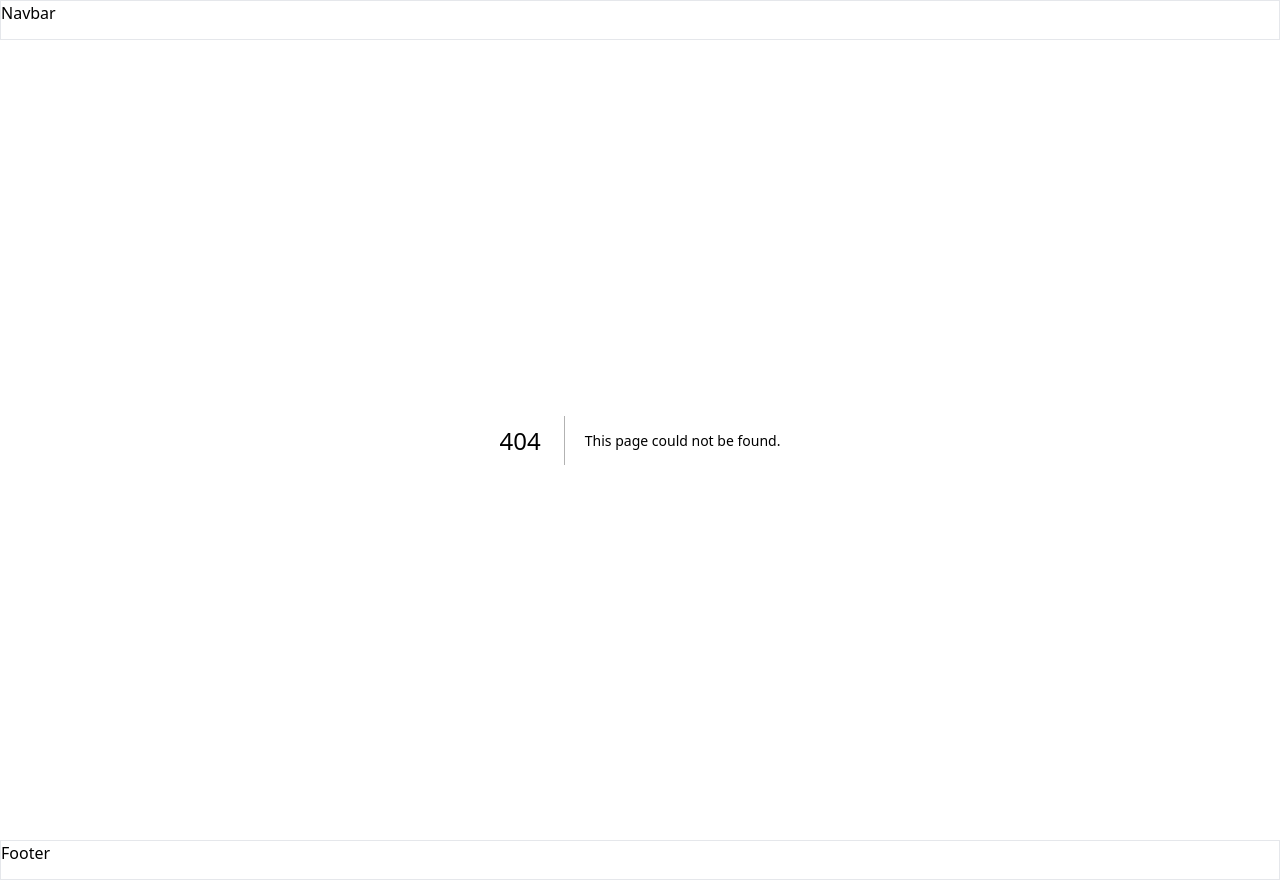
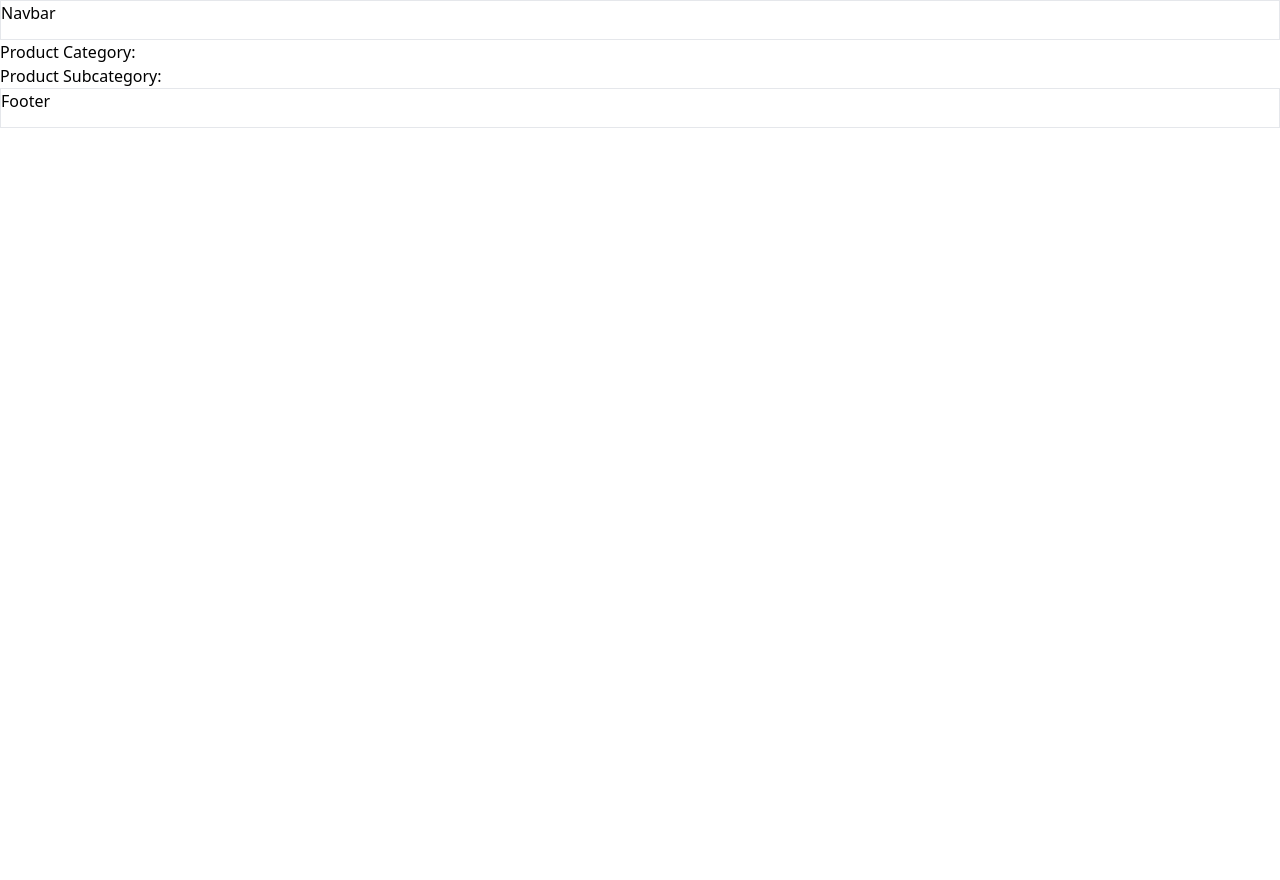
Before and after one commit to wasim7raja10/wood-steel, a Next.js app: page /1/1 in a window 1280 px wide. Before the commit this address had no page. After the commit the page ends 800 px from the top, so only its background shows below. Built offline with nearby package versions, Linux system fonts and the light colour scheme.

Commit message:
create pages - productcat, productsubcat

```diff
--- /dev/null
+++ b/src/pages/[productcat]/[productsubcat].tsx
@@ -0,0 +1,14 @@
+export default function ProductSubCat({
+	productcat,
+	productsubcat,
+}: {
+	productcat: string;
+	productsubcat: string;
+}) {
+	return (
+		<div>
+			<h1>Product Category: {productcat}</h1>
+			<h2>Product Subcategory: {productsubcat}</h2>
+		</div>
+	);
+}
--- /dev/null
+++ b/src/pages/[productcat]/index.tsx
@@ -0,0 +1,7 @@
+export default function ProductCat({ productcat }: { productcat: string }) {
+	return (
+		<div>
+			<h1>Product Category: {productcat}</h1>
+		</div>
+	);
+}
```
